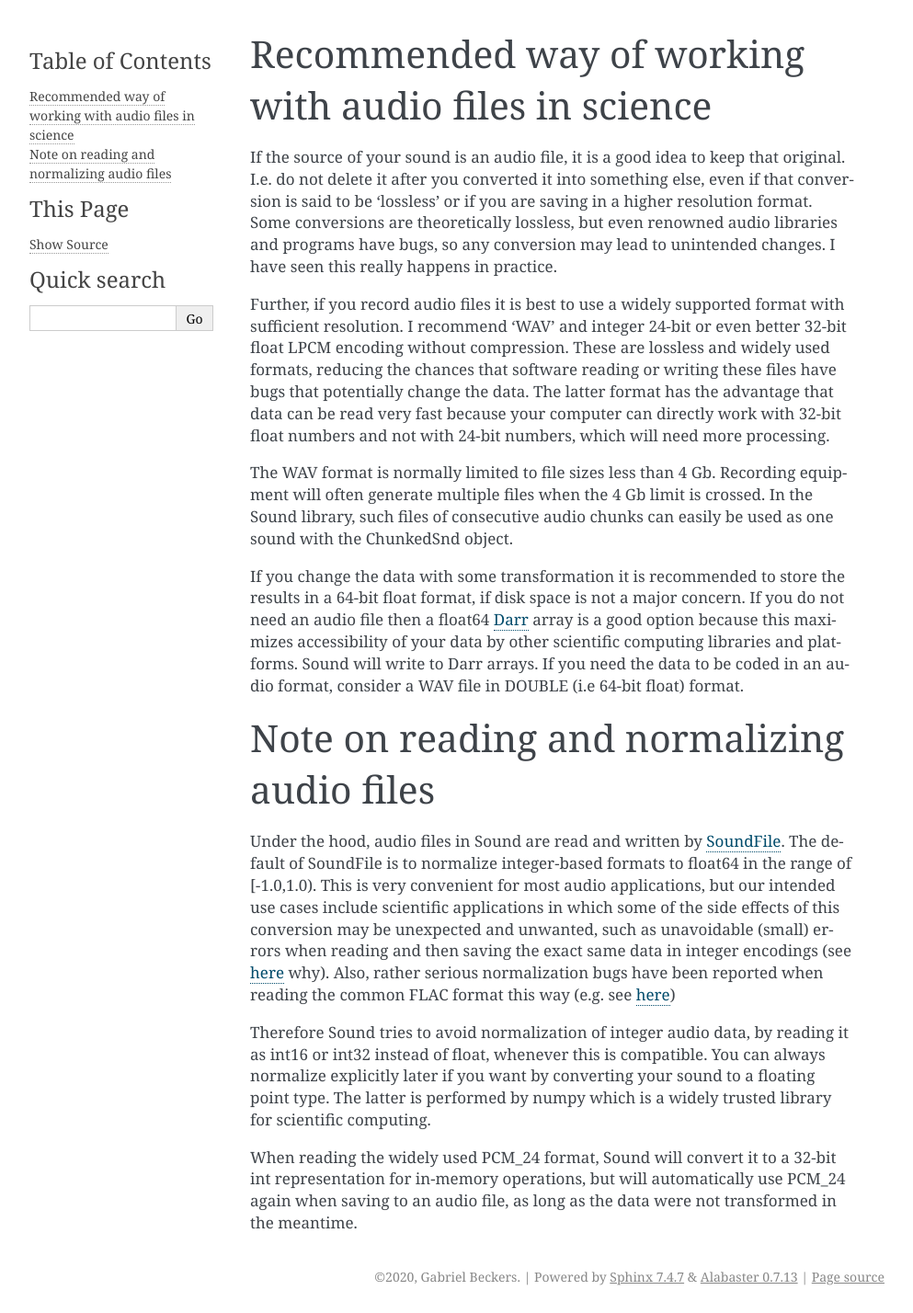
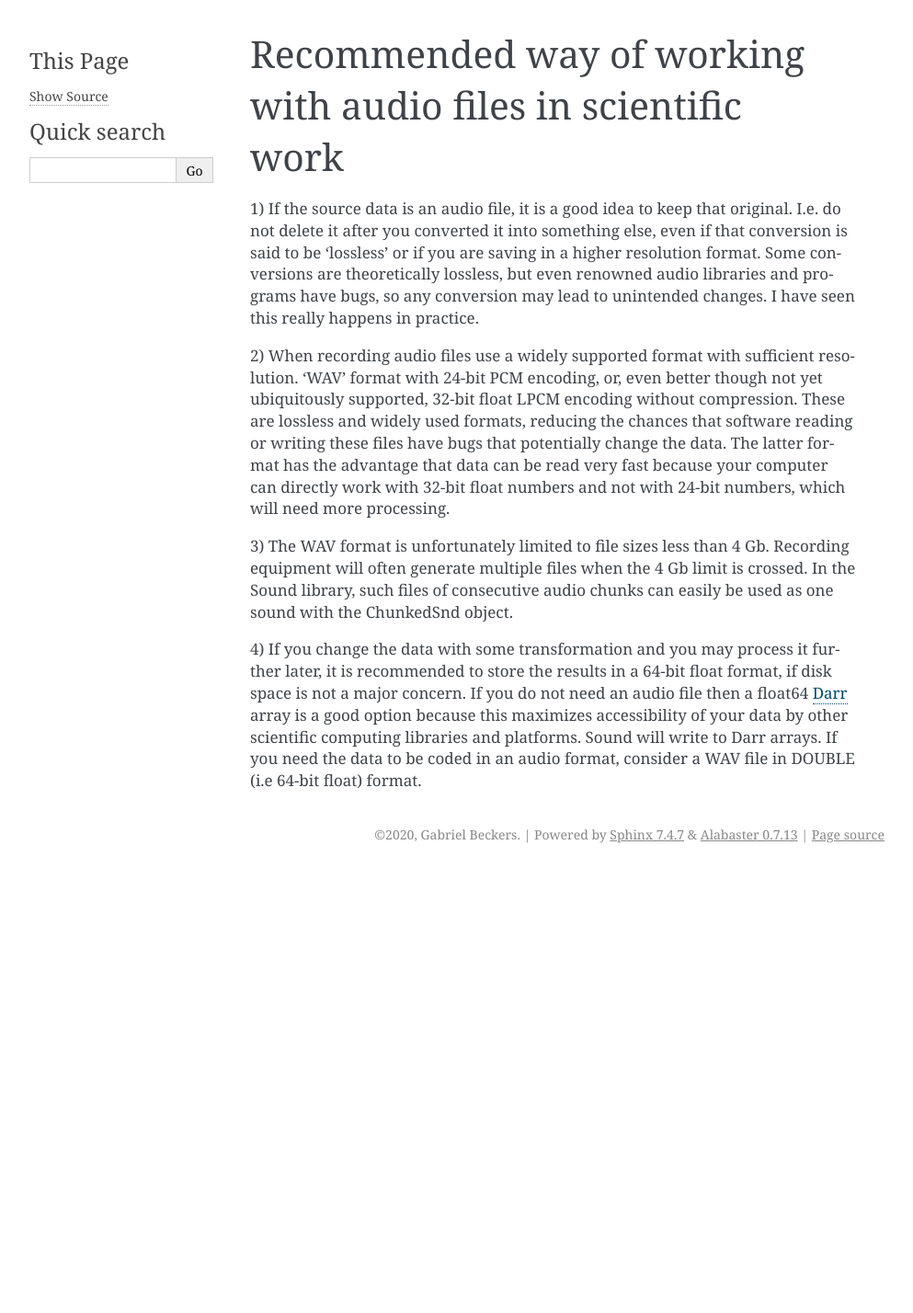
Before and after one commit to gbeckers/sound, a Sphinx documentation site: the page built from doc/recommended.rst, in a window 1280 px wide. Shown: the whole page at 92% size, without its empty margins (148-1141 px from the left). Built offline with Sphinx 7.4.7, drawn with Linux system fonts in a browser that asks for light colours; after the commit the page ends 947 px from its top, so only the background shows below that.

Commit message:
reorganize doc

```diff
--- a/doc/recommended.rst
+++ b/doc/recommended.rst
@@ -1,57 +1,31 @@
-Recommended way of working with audio files in science
-======================================================
-If the source of your sound is an audio file, it is a good idea to keep that
+Recommended way of working with audio files in scientific work
+==============================================================
+
+1) If the source data is an audio file, it is a good idea to keep that
 original. I.e. do not delete it after you converted it into something else,
 even if that conversion is said to be 'lossless' or if you are saving in a
 higher resolution format. Some conversions are theoretically lossless, but
 even renowned audio libraries and programs have bugs, so any conversion may
 lead to unintended changes. I have seen this really happens in practice.
 
-Further, if you record audio files it is best to use a widely supported
-format with sufficient resolution. I recommend 'WAV' and integer 24-bit or
-even better 32-bit float LPCM encoding without compression. These are lossless
-and widely used formats, reducing the chances that software reading or writing
-these files have bugs that potentially change the data. The latter format has
-the advantage that data can be read very fast because your computer can
-directly work with 32-bit float numbers and not with 24-bit numbers, which
-will need more processing.
+2) When recording audio files use a widely supported format with sufficient
+resolution. 'WAV' format with 24-bit PCM encoding, or, even better though not
+yet ubiquitously supported, 32-bit float LPCM encoding without compression.
+These are lossless and widely used formats, reducing the chances that software
+reading or writing these files have bugs that potentially change the data. The
+latter format has the advantage that data can be read very fast because your
+computer can directly work with 32-bit float numbers and not with 24-bit
+numbers, which will need more processing.
 
-The WAV format is normally limited to file sizes less than 4 Gb. Recording
+3) The WAV format is unfortunately limited to file sizes less than 4 Gb. Recording
 equipment will often generate multiple files when the 4 Gb limit is crossed.
 In the Sound library, such files of consecutive audio chunks can easily be
 used as one sound with the ChunkedSnd object.
 
-If you change the data with some transformation it is recommended to
-store the results in a 64-bit float format, if disk space is not a major
-concern. If you do not need an audio file then a float64 `Darr
-<https://github.com/gbeckers/Darr>`__ array is a good option
-because this maximizes accessibility of your data by other scientific computing
-libraries and platforms. Sound will write to Darr arrays. If you need the data
-to be coded in an audio format, consider a WAV file in DOUBLE (i.e 64-bit
-float) format.
-
-Note on reading and normalizing audio files
-===========================================
-
-Under the hood, audio files in Sound are read and written by `SoundFile
-<https://github .com/bastibe/SoundFile>`__. The default of SoundFile is to
-normalize integer-based formats to float64 in the range of [-1.0,1.0).
-This is very convenient for most audio applications, but our intended
-use cases include scientific applications in which some of the side effects of
-this conversion may be unexpected and unwanted, such as unavoidable (small)
-errors when reading and then saving the exact same data in integer encodings
-(see `here <http://www.mega-nerd.com/libsndfile/FAQ.html#Q010>`__ why). Also,
-rather serious normalization bugs have been reported when reading the common
-FLAC format this way (e.g. see
-`here <https://github.com/bastibe/SoundFile/issues/265>`__)
-
-Therefore Sound tries to avoid normalization of integer audio data, by
-reading it as int16 or int32 instead of float, whenever this is compatible. You
-can always normalize explicitly later if you want by converting your sound to a
-floating point type. The latter is performed by numpy which is a widely trusted
-library for scientific computing.
-
-When reading the widely used PCM_24 format, Sound will convert it to a 32-bit
-int representation for in-memory operations, but will automatically use PCM_24
-again when saving to an audio file, as long as the data were not transformed in
-the meantime.
+4) If you change the data with some transformation and you may process it further
+later, it is recommended to store the results in a 64-bit float format, if disk
+space is not a major concern. If you do not need an audio file then a float64 `Darr
+<https://github.com/gbeckers/Darr>`__ array is a good option because this maximizes
+accessibility of your data by other scientific computing libraries and platforms.
+Sound will write to Darr arrays. If you need the data to be coded in an audio format,
+consider a WAV file in DOUBLE (i.e 64-bit float) format.
```
Also changed, not shown: doc/index.rst (+17 -13 lines), doc/normalization.rst (added, +25 -0 lines).
